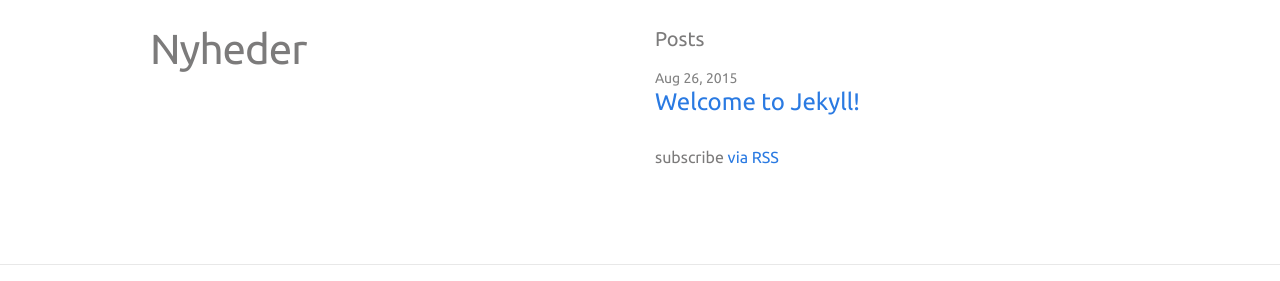
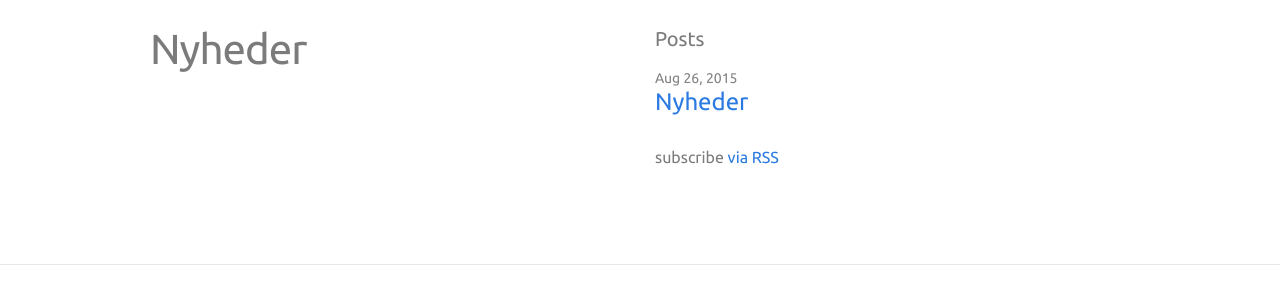
Before and after one commit to MiltonStudio/kulsviergaarden, a Jekyll site: the page built from nyheder.html, in a window 1280 px wide. Shown: the part 550-831 px from the top of the page. Built offline with Jekyll 4.4.1, drawn with Linux system fonts in a browser that asks for light colours.

Commit message:
Updated Nyheder Nyheder

```diff
--- a/_posts/2015-08-26-welcome-to-jekyll.md
+++ b/_posts/2015-08-26-welcome-to-jekyll.md
@@ -1,11 +1,11 @@
 ---
-title: "Welcome to Jekyll!"
+title: Nyheder
 categories: Nyheder
-cmsUserSlug: welcome-to-jekyll
+cmsUserSlug: nyheder
 date: 2015-08-26T19:55:04.000Z
 ---
 
-Banko nu både mandag og fredag
+**Banko nu både mandag og fredag**
 Det er med stor glæde, at vi kan meddele, at der nu er bankospil 2 gange om ugen på Kulsviergården, nemlig både mandage og fredage.
 
 Vores støtteforeningen for Alsønderup Idrætsforeningen og Kulsviergården stiller hver uge med et hold loyale flittige frivillige hjælpere, som sørger for, at bankospillet bliver afviklet til glæde for de mange gæster, som hver uge kommer og spiller banko.
```
